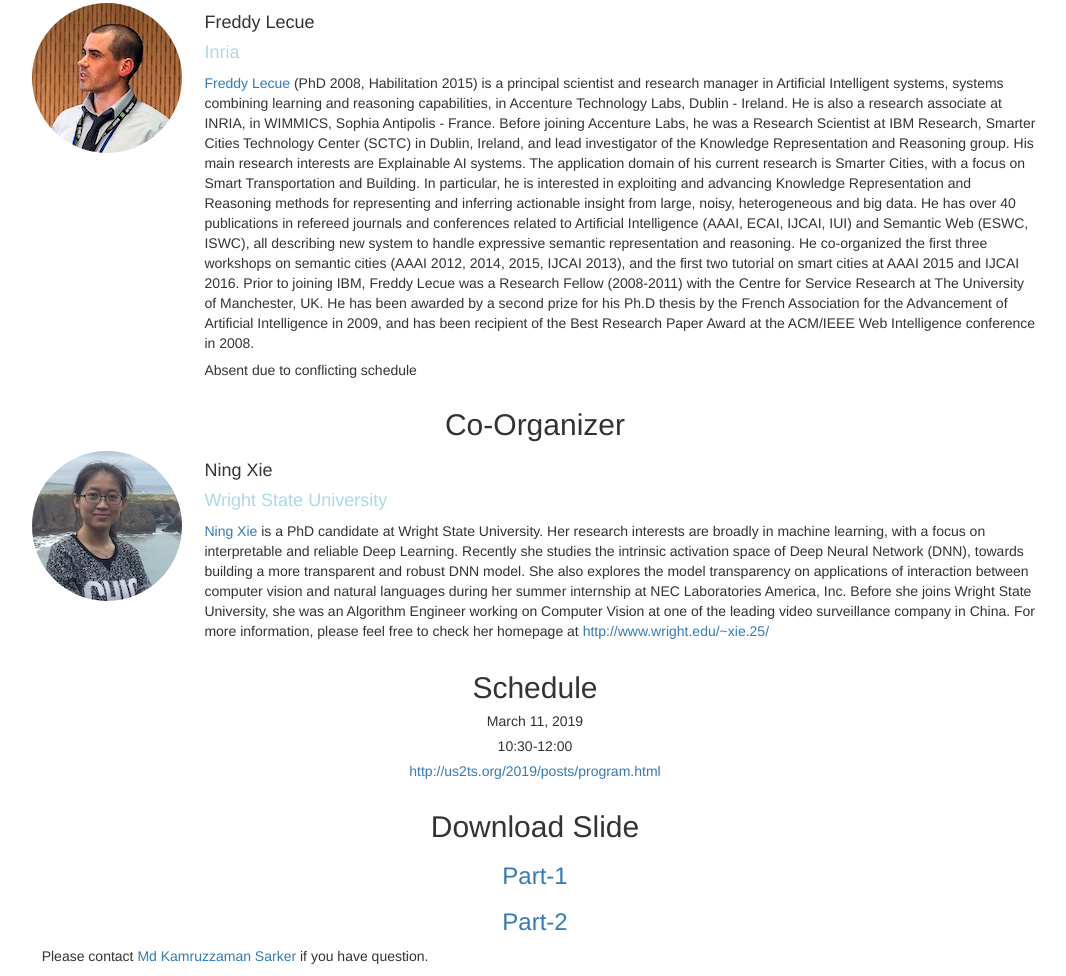
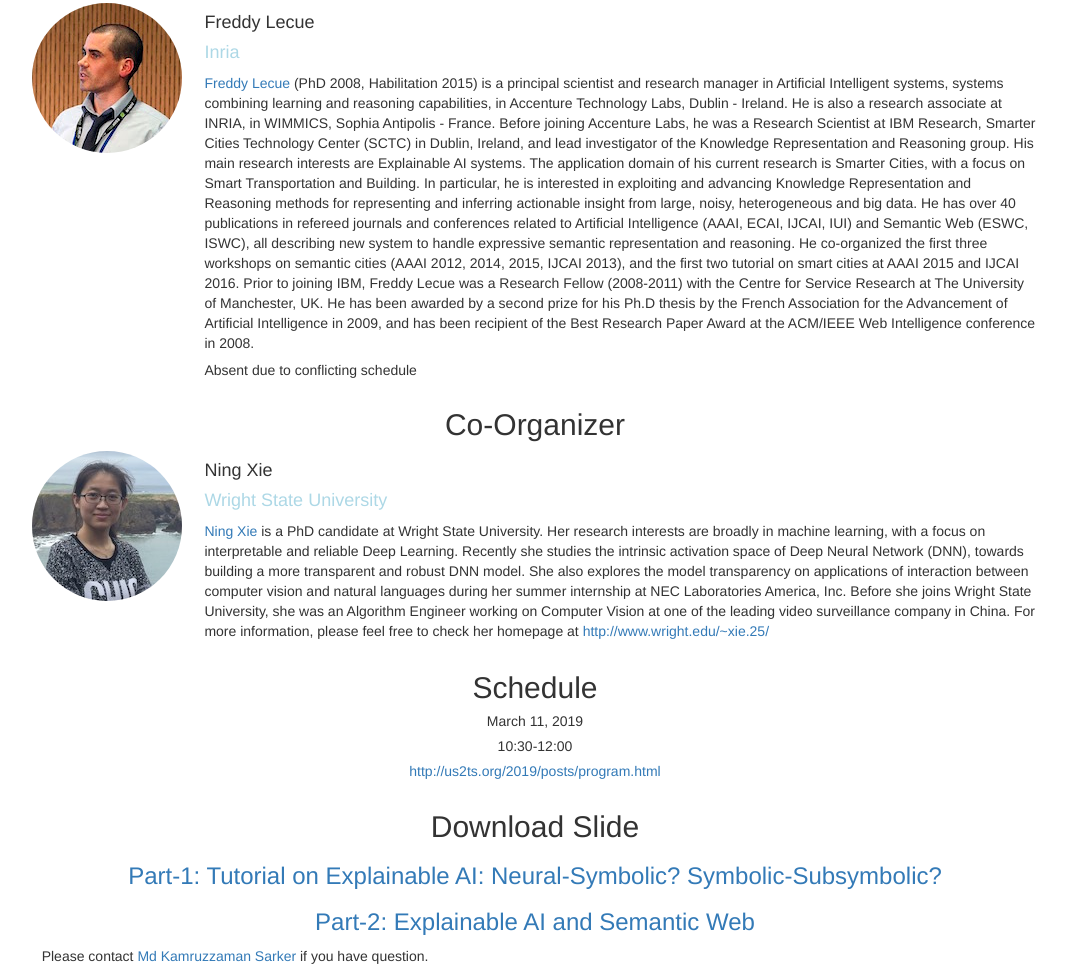
Before and after one commit to semanticsforxai/semanticsforxai.github.io, a plain HTML site: page index.html in a window 1280 px wide. Shown: the part 3378-4354 px from the top of the page, without its empty margins (105-1171 px from the left). Drawn offline with nearby package versions, Linux system fonts and the light colour scheme.

Commit message:
layout changed

```diff
--- a/index.html
+++ b/index.html
@@ -297,8 +297,8 @@
       </div>
       <div class="col-md-10 text-center">
         <h2 align="center">Download Slide</h2>
-        <span class="title"><h3><a href="https://github.com/semanticsforxai/semanticsforxai.github.io/raw/master/assets/pdfs/2019-03-us2ts-tutorial-part1-Pascal.pdf">Part-1</a> </h5> </span>
-        <span class="title"><h3><a href="https://github.com/semanticsforxai/semanticsforxai.github.io/raw/master/assets/pdfs/2019-03-us2ts-tutorial-part2-Sarker.pdf">Part-2</a> </h5> </span>
+        <span class="title"><h3><a href="https://github.com/semanticsforxai/semanticsforxai.github.io/raw/master/assets/pdfs/2019-03-us2ts-tutorial-part1-Pascal.pdf">Part-1:  Tutorial on Explainable AI: Neural-Symbolic? Symbolic-Subsymbolic?</a> </h5> </span>
+        <span class="title"><h3><a href="https://github.com/semanticsforxai/semanticsforxai.github.io/raw/master/assets/pdfs/2019-03-us2ts-tutorial-part2-Sarker.pdf">Part-2: Explainable AI and Semantic Web</a> </h5> </span>
       </div>
       <div class="col-md-1 sidenav">
         <!--  -->
```
